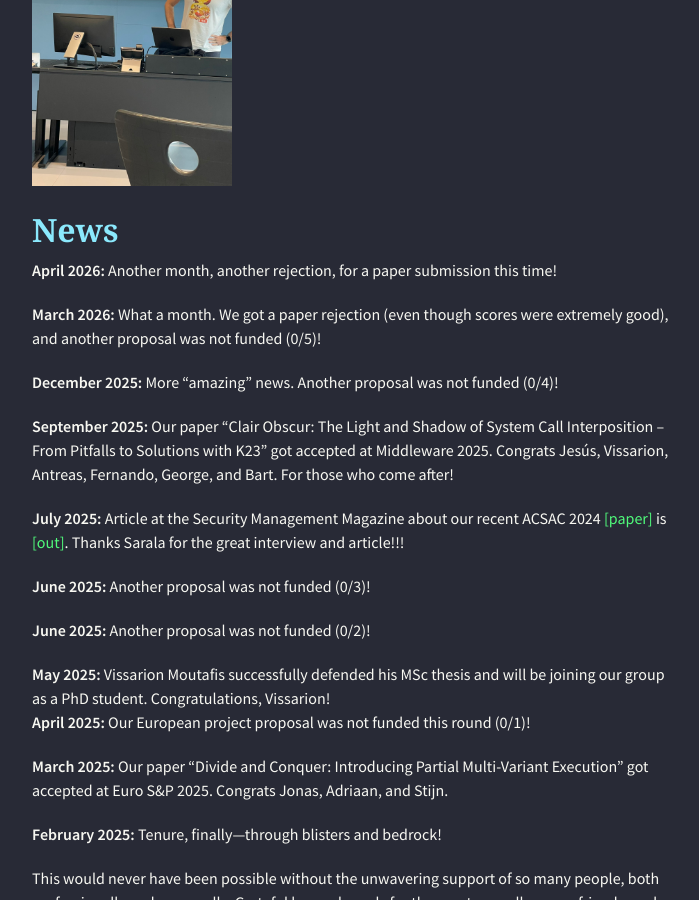
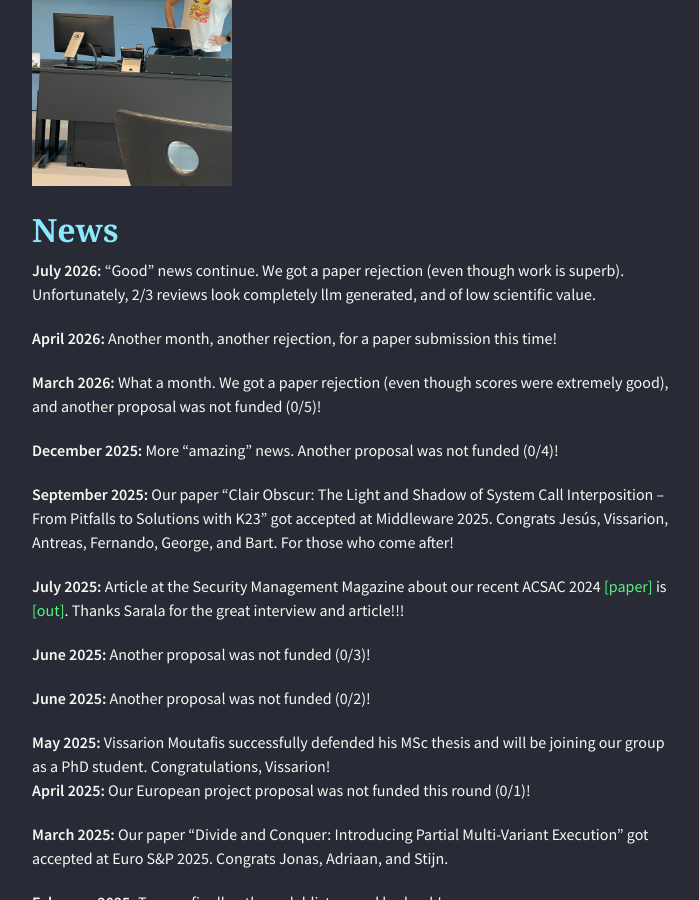
Before and after one commit to alexios-voulimeneas/alexios-voulimeneas.github.io, a Jekyll site: the page built from index.md, in a window 1280 px wide and 900 px high, scrolled down 379 px. Shown: the whole window, without its empty margins (283-982 px from the left). Built offline with Jekyll 4.4.1, drawn with Linux system fonts in a browser that asks for light colours; nearby versions of some CDN libraries; the repository's description, which GitHub fills in, is left out.

Commit message:
Update index.md

```diff
--- a/index.md
+++ b/index.md
@@ -5,6 +5,8 @@ layout: default
 <img src="466324559_4220271878199649_4803618349885448783_n.jpg" width="200">
 
 ## [](#header-2)News
+
+**July 2026:** "Good" news continue. We got a paper rejection (even though work is superb). Unfortunately, 2/3 reviews look completely llm generated, and of low scientific value.
 
 **April 2026:** Another month, another rejection, for a paper submission this time!
 
```
